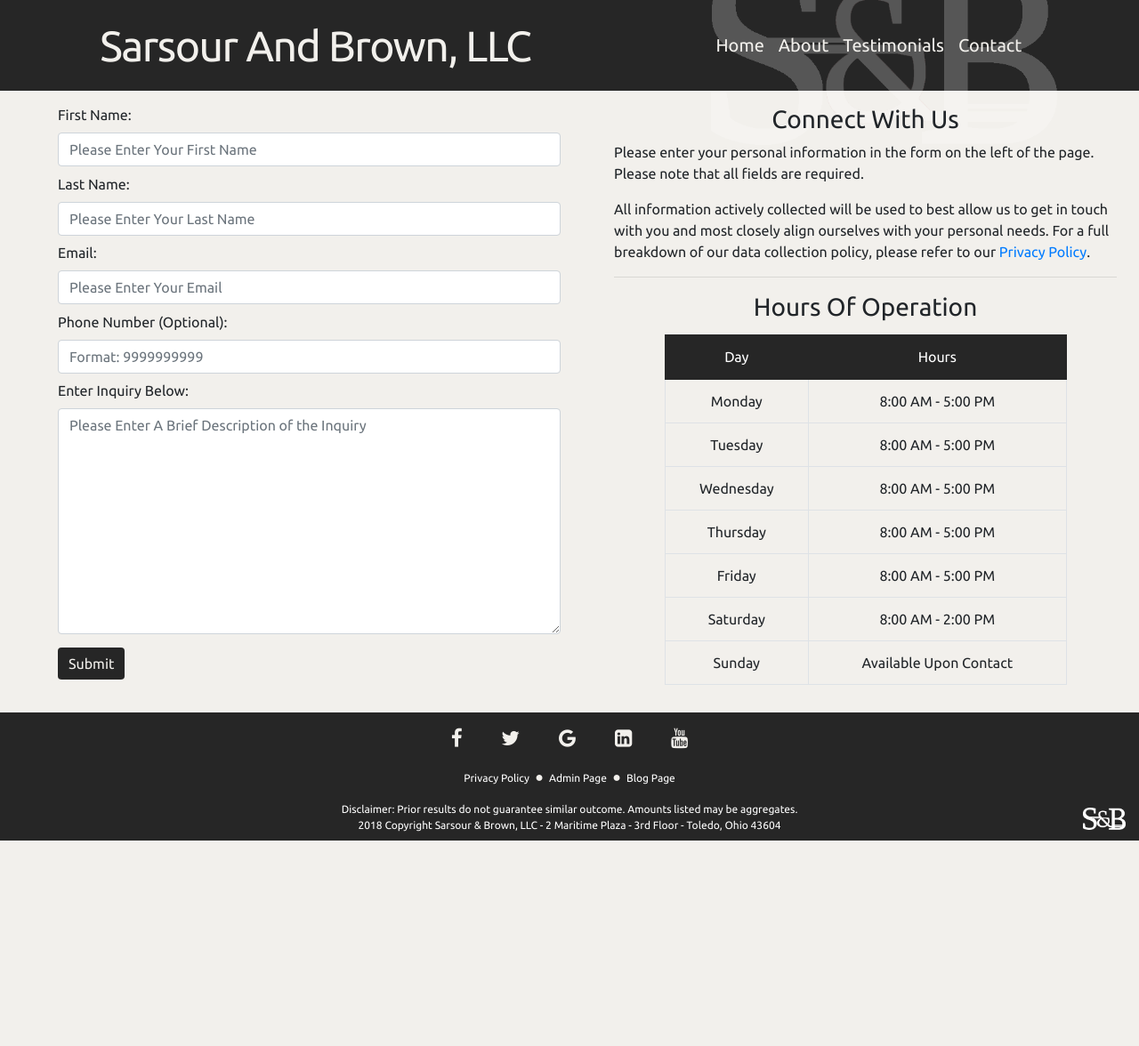
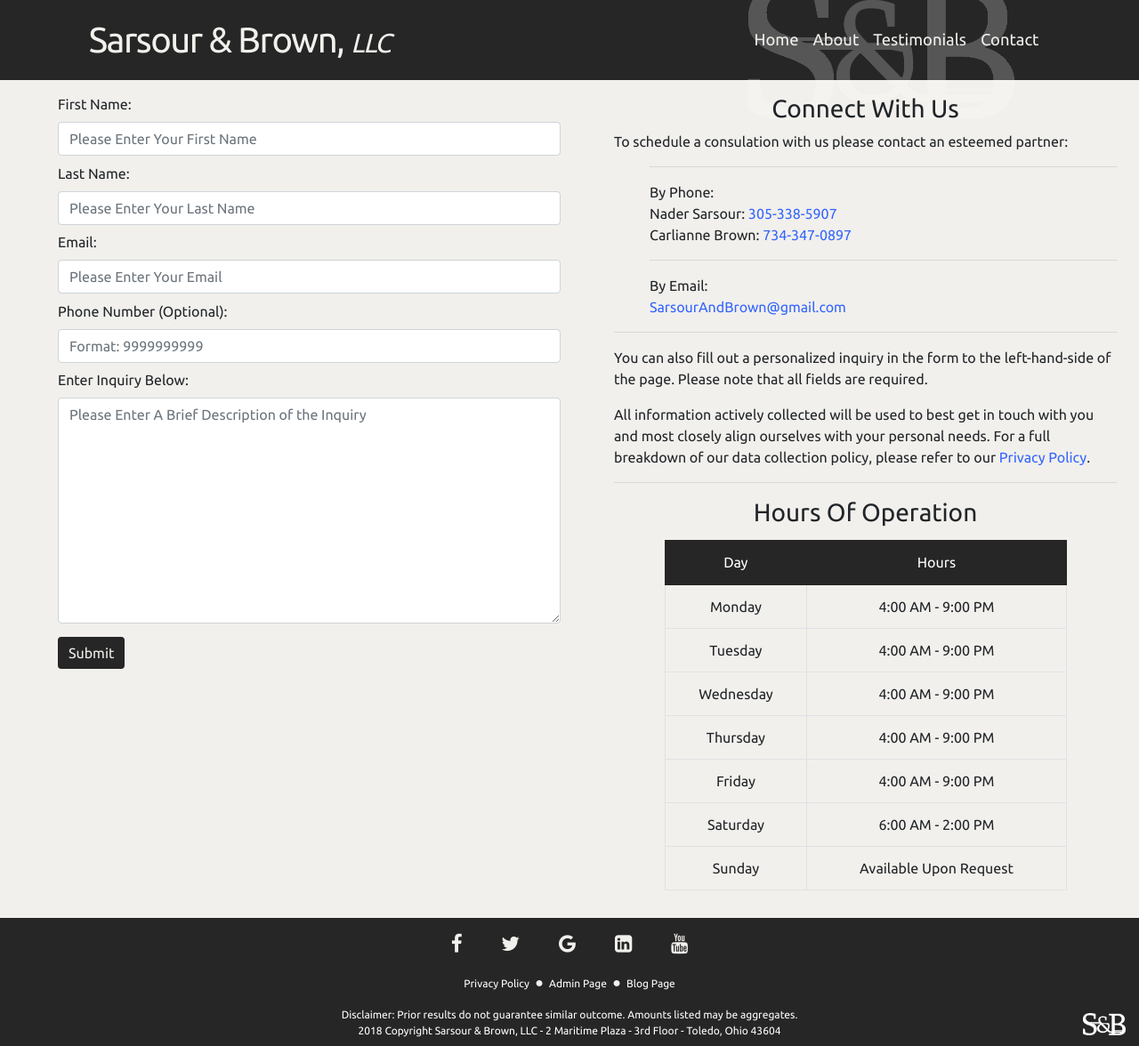
Before and after one commit to CarnsJalone/SarsourAndBrown, a Django app: page /contact/ in a window 1280 px wide. Shown: the whole page at 89% size. Before the commit the page ends 945 px from the top, so only its background shows below. Run offline with Django 3.2, Linux system fonts and the light colour scheme; some libraries are stand-ins or nearby versions.

Commit message:
ready for second push

```diff
--- a/sarsourandbrown/home/templates/home/base.html
+++ b/sarsourandbrown/home/templates/home/base.html
@@ -24,7 +24,7 @@
     <nav class="navbar navbar-expand-sm" id="navbar_main_navbar_navbar">
 
       <div id="navbar_left_container">
-        <h3 class="navbar-brand">Sarsour And Brown, LLC</h3>
+        <h3 class="navbar-brand">Sarsour & Brown, <span id="navbar_llc_span">LLC</span></h3>
       </div>
 
       <div id="navbar_right_container">
--- a/sarsourandbrown/home/templates/home/contact.html
+++ b/sarsourandbrown/home/templates/home/contact.html
@@ -14,13 +14,25 @@
 
 		<div class="col contact-top-child-div">
 			<h3>Connect With Us</h3>
-			<p>Please enter your personal information in the form on the left of the page.
-				Please note that all fields are required.
+			<p>To schedule a consulation with us please contact an esteemed partner:
 			</p>
-			<p>All information actively collected will be used to best allow us to get in touch
+			<ul id="contact_phone_number_unordered_list">
+				<hr>
+				<li class="contact_phone_number">By Phone:</li>
+				<li class="contact_phone_number">Nader Sarsour: <a class="sarsour_and_brown_external_link" href="tel:+1-305-338-5907">305-338-5907</a></li>
+				<li class="contact_phone_number">Carlianne Brown: <a class="sarsour_and_brown_external_link" href="tel:+1-734-347-0897">734-347-0897</a></li>
+				<hr>
+				<li class="contact_phone_number">By Email:</li>
+				<li class="contact_phone_number"><a class="sarsour_and_brown_external_link" href="mailto:SarsourAndBrown@gmail.com">SarsourAndBrown@gmail.com</a></li>
+			</ul>
+			<hr>
+			<p>You can also fill out a personalized inquiry in the form to the left-hand-side of the page. Please
+				note that all fields are required.
+			</p>
+			<p>All information actively collected will be used to best get in touch
 				with you and most closely align ourselves with your
 				personal needs. For a full breakdown of our data collection policy, please refer to our
-				<a href="{% url 'privacy_policy' %}">Privacy Policy</a>.
+				<a class="sarsour_and_brown_external_link" href="{% url 'privacy_policy' %}">Privacy Policy</a>.
 			</p>
 			<hr>
 			<h3>Hours Of Operation</h3>
@@ -34,31 +46,31 @@
 					</thead>
 					<tr>
 						<th scope="row">Monday</th>
-						<td>8:00 AM - 5:00 PM</td>
+						<td>4:00 AM - 9:00 PM</td>
 					</tr>
 					<tr>
 						<th scope="row">Tuesday</th>
-						<td>8:00 AM - 5:00 PM</td>
+						<td>4:00 AM - 9:00 PM</td>
 					</tr>
 					<tr>
 						<th scope="row">Wednesday</th>
-						<td>8:00 AM - 5:00 PM</td>
+						<td>4:00 AM - 9:00 PM</td>
 					</tr>
 					<tr>
 						<th scope="row">Thursday</th>
-						<td>8:00 AM - 5:00 PM</td>
+						<td>4:00 AM - 9:00 PM</td>
 					</tr>
 					<tr>
 						<th scope="row">Friday</th>
-						<td>8:00 AM - 5:00 PM</td>
+						<td>4:00 AM - 9:00 PM</td>
 					</tr>
 					<tr>
 						<th scope="row">Saturday</th>
-						<td>8:00 AM - 2:00 PM</td>
+						<td>6:00 AM - 2:00 PM</td>
 					</tr>
 					<tr>
 						<th scope="row">Sunday</th>
-						<td>Available Upon Contact</td>
+						<td>Available Upon Request</td>
 					</tr>
 
 				</table>
--- a/sarsourandbrown/static/css/home.css
+++ b/sarsourandbrown/static/css/home.css
@@ -52,6 +52,7 @@
 a#footer_llc_info_link:hover,
 a#footer_blog_page_link:hover {
   color:#000;
+  text-shadow: -.5px -.5px 7.5px #3366ff;
 }
 
 /* Home - Carousel - Text - Color Scheme */
@@ -77,8 +78,8 @@
 }
 
 input#contact-submit-button:hover {
-  background-color: #f2f0ec;
-  color: #262626;
+  background-color: #3366ff;
+  color: #fff;
   border: .5px solid #262626;
 }
 
@@ -134,6 +135,10 @@
     left: 50%;
     transform: translateX(-50%)
   }
+  span#navbar_llc_span {
+    font-style: italic;
+    font-size: 1.125rem;
+  }
 }
 
 @media (min-width: 576px) {
@@ -154,6 +159,10 @@
     top: -7.5%;
     left: 80%;
     transform: translateX(-82.5%)
+  }
+  span#navbar_llc_span {
+    font-style: italic;
+    font-size: 1.125rem;
   }
 }
 
@@ -176,6 +185,10 @@
     left: 82.5%;
     transform: translateX(-82.5%)
   }
+  span#navbar_llc_span {
+    font-style: italic;
+    font-size: 1.5rem;
+  }
 }
 
 @media (min-width: 992px) {
@@ -197,6 +210,11 @@
     left: 85%;
     transform: translateX(-82.5%)
   }
+  span#navbar_llc_span {
+    font-style: italic;
+    font-size: 1.875rem;
+  }
+}
 }
 
 @media (min-width: 1200px) {
@@ -218,6 +236,10 @@
     top: -40%;
     left: 87.5%;
     transform: translateX(-82.5%)
+  }
+  span#navbar_llc_span {
+    font-style: italic;
+    font-size: 2.25rem;
   }
 }
 
@@ -259,13 +281,9 @@
 }
 
 li.navbar_right_container_links_list_item a:hover {
-  color: #000;
+  color: #3366ff;
   font-weight: bold;
-  text-shadow: -5px -5px 5px rgba(255,255,255,.5);
-}
-li.navbar_right_container_links_list_item a:hover:before,
-li.navbar_right_container_links_list_item a:hover:after {
-  content: '~'
+  text-shadow: -.5px -.5px 10px #000;
 }
 
 
@@ -322,7 +340,8 @@
   margin-right: auto;
 }
 
-div#about_map_div h3 {
+div#about_map_div h3,
+div#about_map_div p {
   text-align: center;
 }
 
@@ -413,6 +432,23 @@
 
 div.contact-top-child-div h3 {
   text-align: center;
+}
+
+ul#contact_phone_number_unordered_list,
+li.contact_phone_number {
+  list-style-type: none;
+  text-decoration: none;
+}
+
+.sarsour_and_brown_external_link:link {
+  color: #3366ff;
+  list-style-type: none;
+  text-decoration: none;
+}
+
+.sarsour_and_brown_external_link:link:hover {
+  color: #000;
+  text-shadow: -.5px -.5px 7.5px #3366ff;
 }
 
 /* Contact Page - Hours Of Operation */
```
Also changed, not shown: sarsourandbrown/home/templates/home/about.html (+6 -1 lines).
